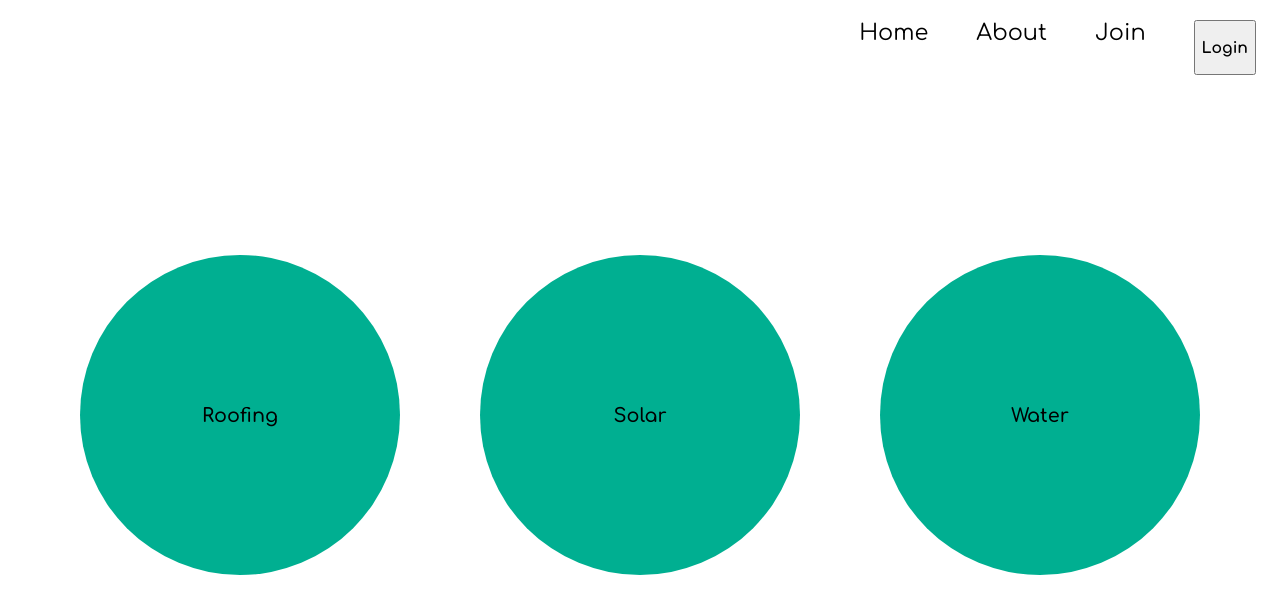
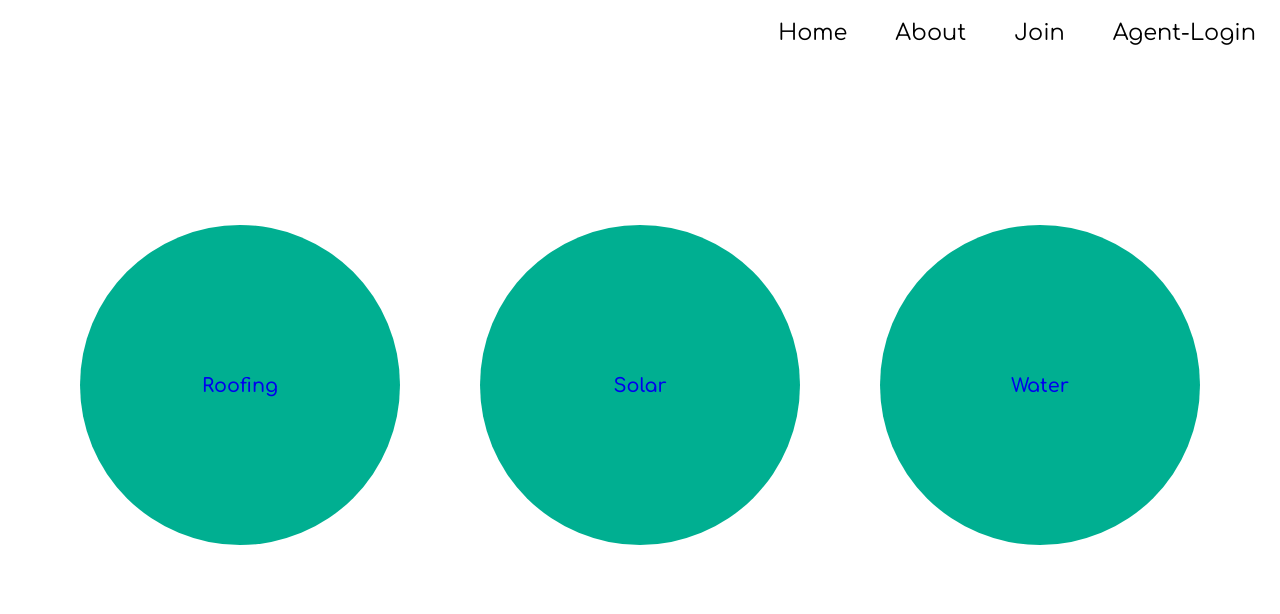
Before and after one commit to eric-santosCEA/main-page, a React (Create React App) app: page / in a window 1280 px wide. Shown: the top 614 px of the page. Built offline with nearby package versions, Linux system fonts and the light colour scheme.

Commit message:
modified body buttons to be links

```diff
--- a/src/components/Home.js
+++ b/src/components/Home.js
@@ -4,9 +4,15 @@ const Home = () => {
   return (
     <div className="home-container">
       <div className="btn">
-        <button>Roofing</button>
-        <button>Solar</button>
-        <button>Water</button>
+        <button>
+          <a href="#">Roofing</a>
+        </button>
+        <button>
+          <a href="https://www.solarcea.com/">Solar</a>
+        </button>
+        <button>
+          <a href="#">Water</a>
+        </button>
       </div>
 
       {/* <img src="/images/city.jpg" alt="city" className="image" /> */}
--- a/src/components/Navbar.js
+++ b/src/components/Navbar.js
@@ -14,9 +14,7 @@ const Navbar = () => {
         Join
       </Link>
       <Link className="link" to="/login">
-        <button>
-          <h3>Login</h3>
-        </button>
+        Agent-Login
       </Link>
     </div>
   )
--- a/src/main.css
+++ b/src/main.css
@@ -113,6 +113,10 @@ body {
   background-color: #00af91;
 }
 
+.home-container .btn button a {
+  text-decoration: none;
+}
+
 @media (min-width: 776px) and (max-width: 1920px) {
   .home-container .btn button {
     height: 20rem;
--- a/src/main.scss
+++ b/src/main.scss
@@ -67,6 +67,9 @@ body {
       border-radius: 500%;
       border: none;
       background-color: #00af91;
+      a {
+        text-decoration: none;
+      }
       @include media('>775px', '<=LGdesktop') {
         height: 20rem;
         width: 20rem;
```
Also changed, not shown: 1 other file (tests, documents, lock files or other folders).
